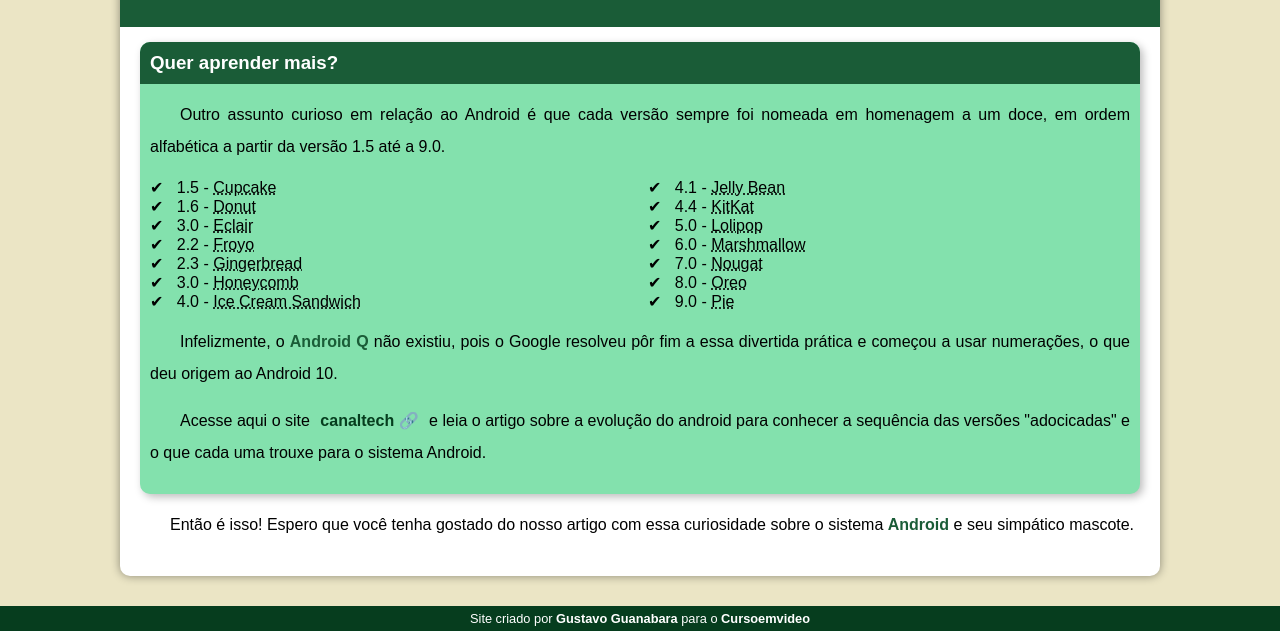
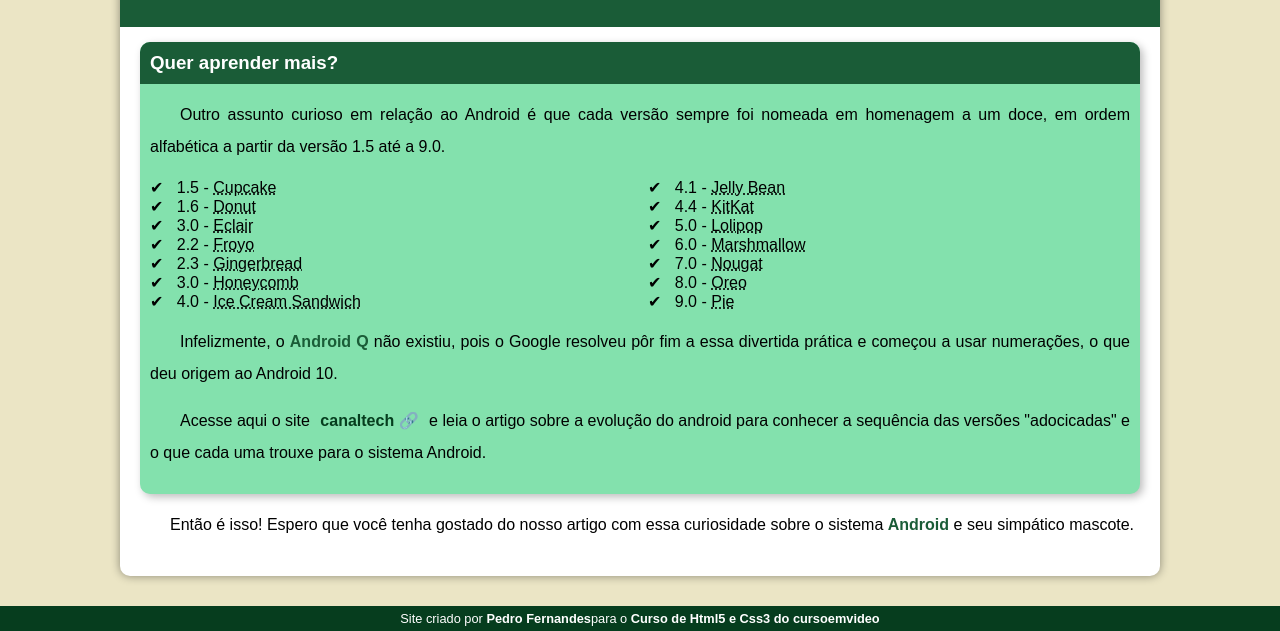
Before and after one commit to pedrobfernandes/projeto-android, a plain HTML site: page index.html in a window 1280 px wide. Shown: the part 2384-3015 px from the top of the page. Drawn offline with Linux system fonts and the light colour scheme.

Commit message:
Update index.html

```diff
--- a/index.html
+++ b/index.html
@@ -185,10 +185,10 @@
     </main>
     <footer>
         <p>
-            Site criado por <a href="https://gustavoguanabara.github.io/"
-            target="_blank" rel="external">Gustavo Guanabara </a>para o
+            Site criado por <a href="https://github.com/pedrobfernandes"
+            target="_blank" rel="external">Pedro Fernandes</a>para o
             <a href="https://www.youtube.com/cursoemvideo" target="_blank"
-            rel="external">Cursoemvideo</a>
+            rel="external">Curso de Html5 e Css3 do cursoemvideo</a>
         </p>
     </footer>
 </body>
```
